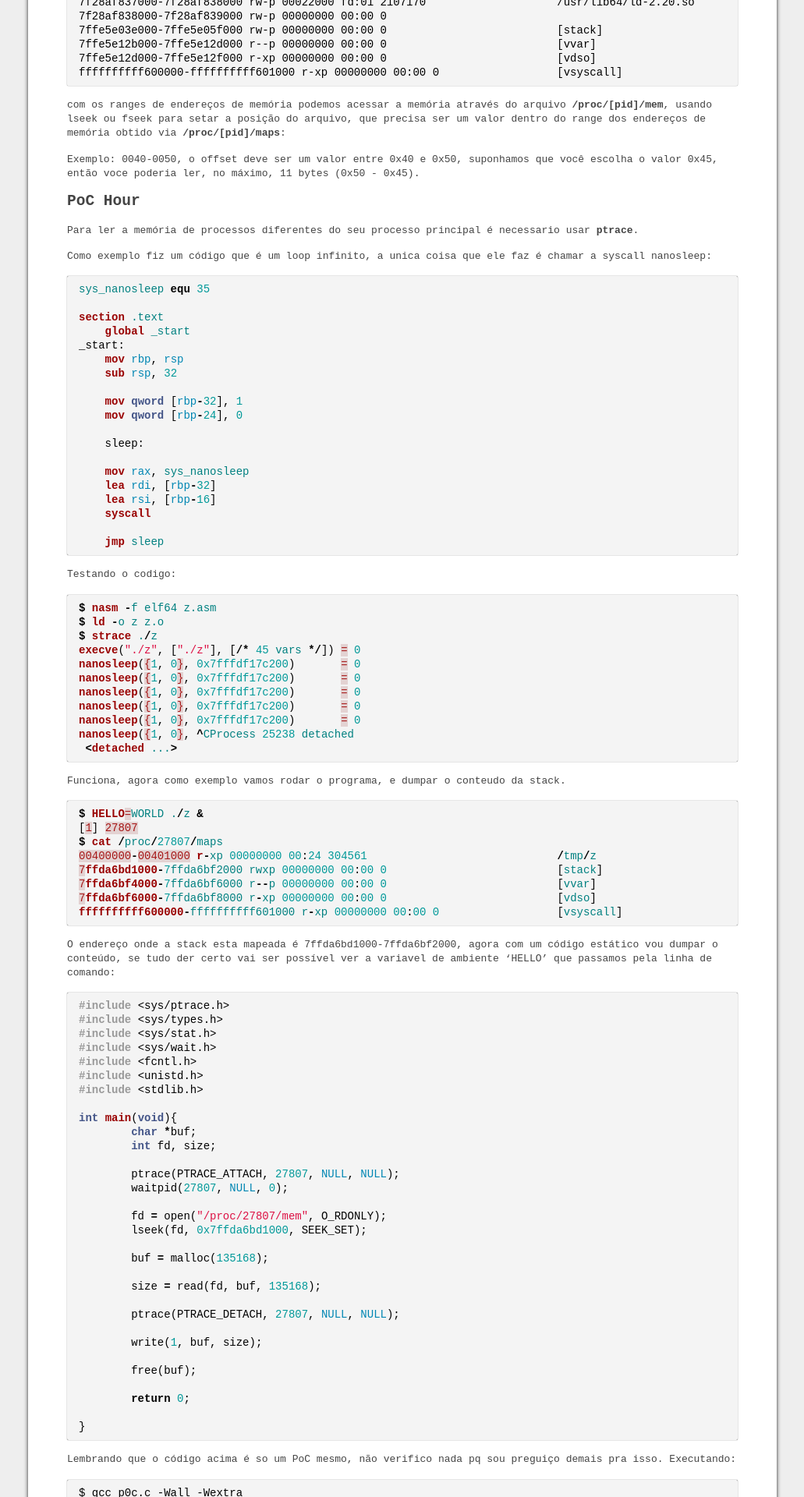
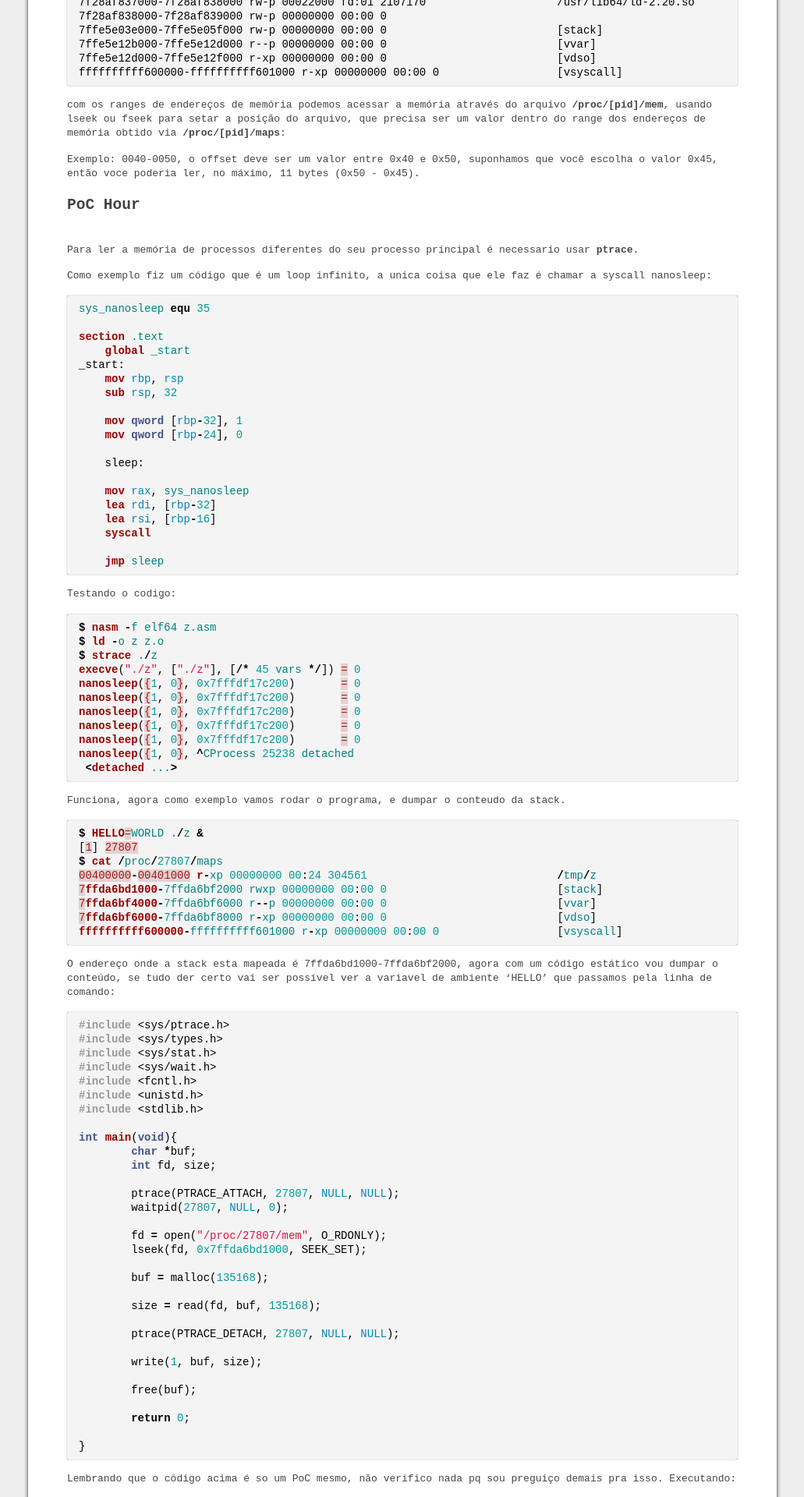
Before and after one commit to hc0d3r/hc0d3r.github.io, a Jekyll site: the page built from _posts/2016-03-15-acessando-memoria-de-processos-no-linux.md, in a window 1280 px wide. Shown: the part 642-2562 px from the top of the page at 78% size, without its empty margins (124-1155 px from the left). Built offline with Jekyll 4.4.1, drawn with Linux system fonts in a browser that asks for light colours; comment, search, counter and statistics services are not loaded.

Commit message:
colocando margin no h2

```diff
--- a/css/main.css
+++ b/css/main.css
@@ -1,5 +1,10 @@
 * {
  margin: 0;
+}
+
+h2 {
+ margin-bottom: 20px;
+ margin-top: 20px;
 }
 
 body, html {
```
